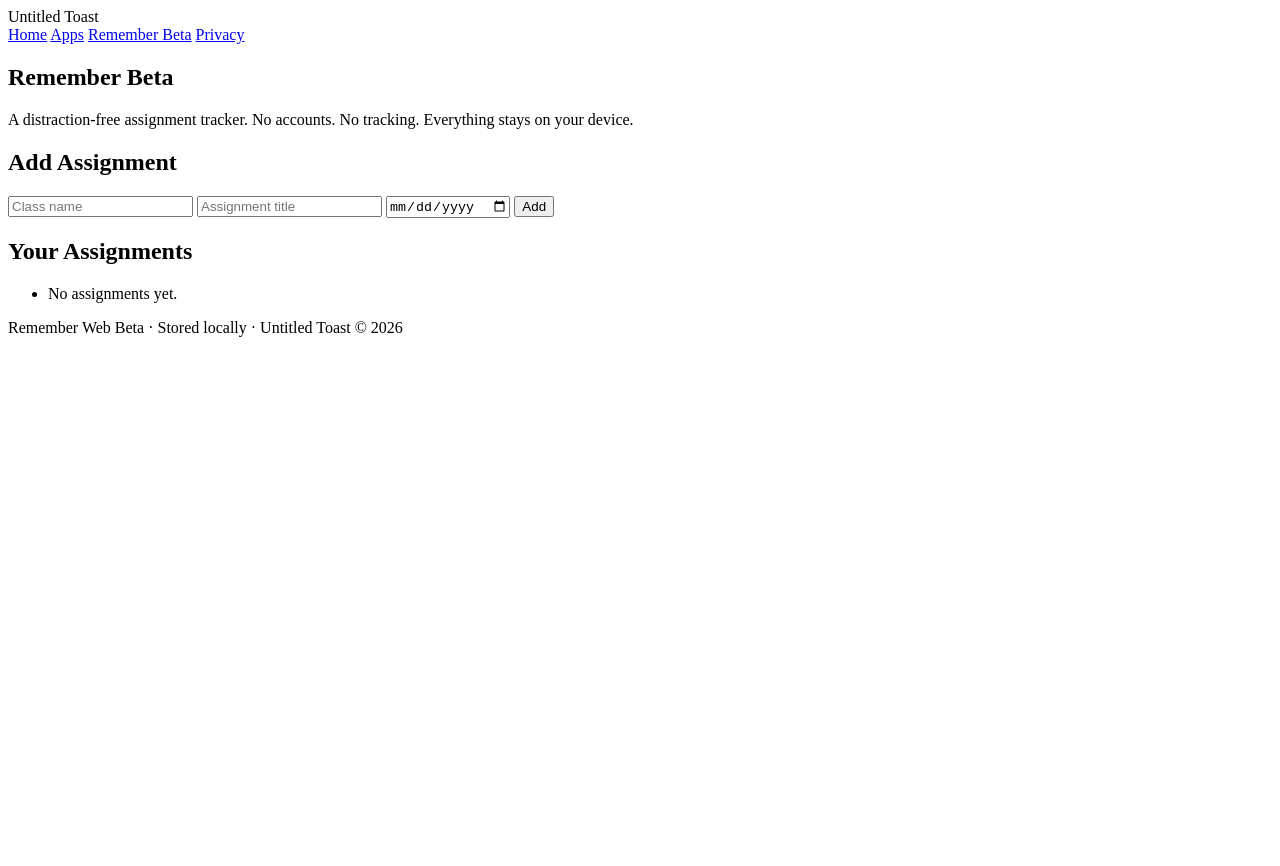
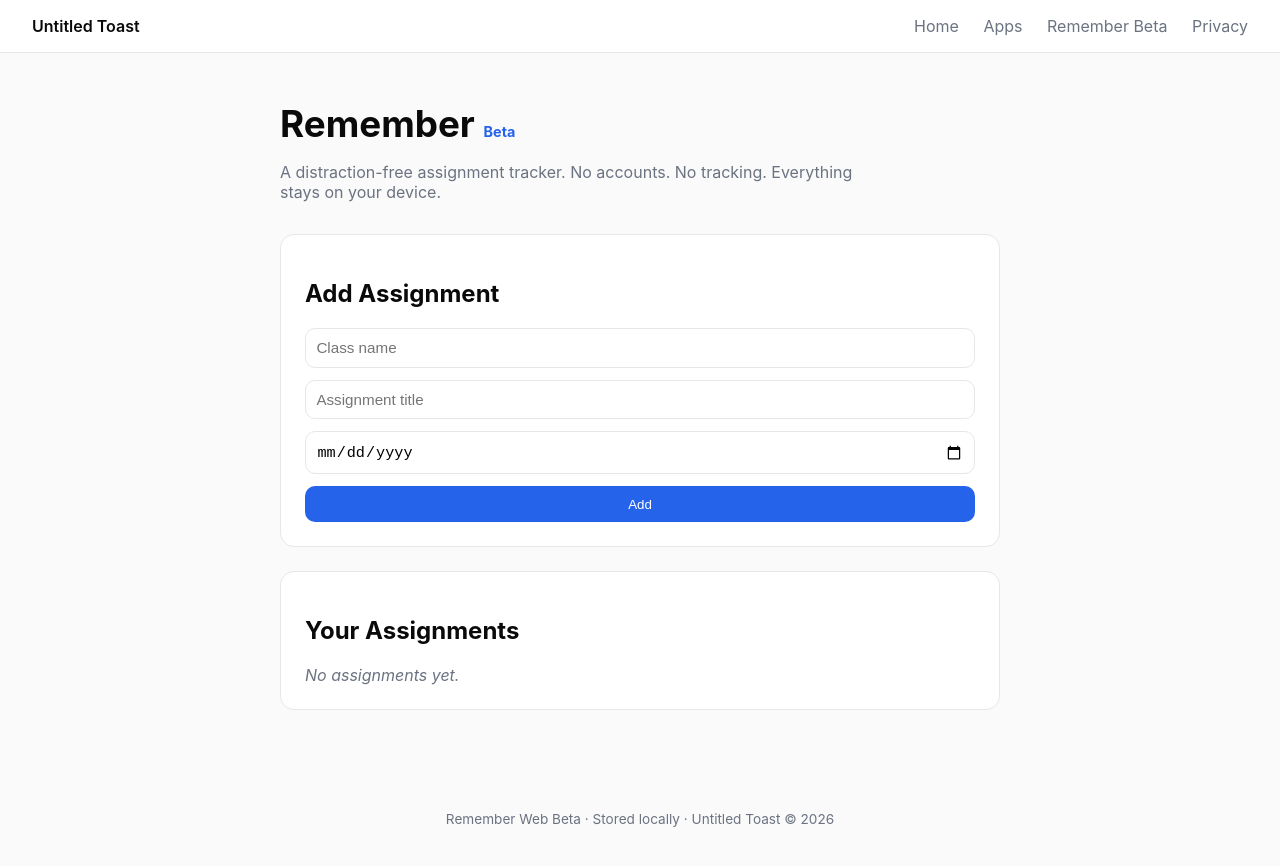
Before and after one commit to lensbyej/untitled-toast-site, a plain HTML site: page remember.html in a window 1280 px wide. Before the commit the page ends 800 px from the top, so only its background shows below. Drawn offline with Linux system fonts and the light colour scheme.

Commit message:
Fix stylesheet link to use correct file name

```diff
--- a/remember.html
+++ b/remember.html
@@ -5,8 +5,8 @@
   <title>Remember (Beta) — Untitled Toast</title>
   <meta name="viewport" content="width=device-width, initial-scale=1.0" />
 
-  <!-- IMPORTANT: absolute path -->
-  <link rel="stylesheet" href="/styles.css" />
+  <!-- Correct file name -->
+  <link rel="stylesheet" href="/style.css" />
 </head>
 <body>
   <header class="nav">
@@ -48,7 +48,7 @@
     <p>Remember Web Beta · Stored locally · Untitled Toast © 2026</p>
   </footer>
 
-  <!-- IMPORTANT: absolute path -->
+  <!-- Correct file name -->
   <script src="/remember.js"></script>
 </body>
 </html>
```
